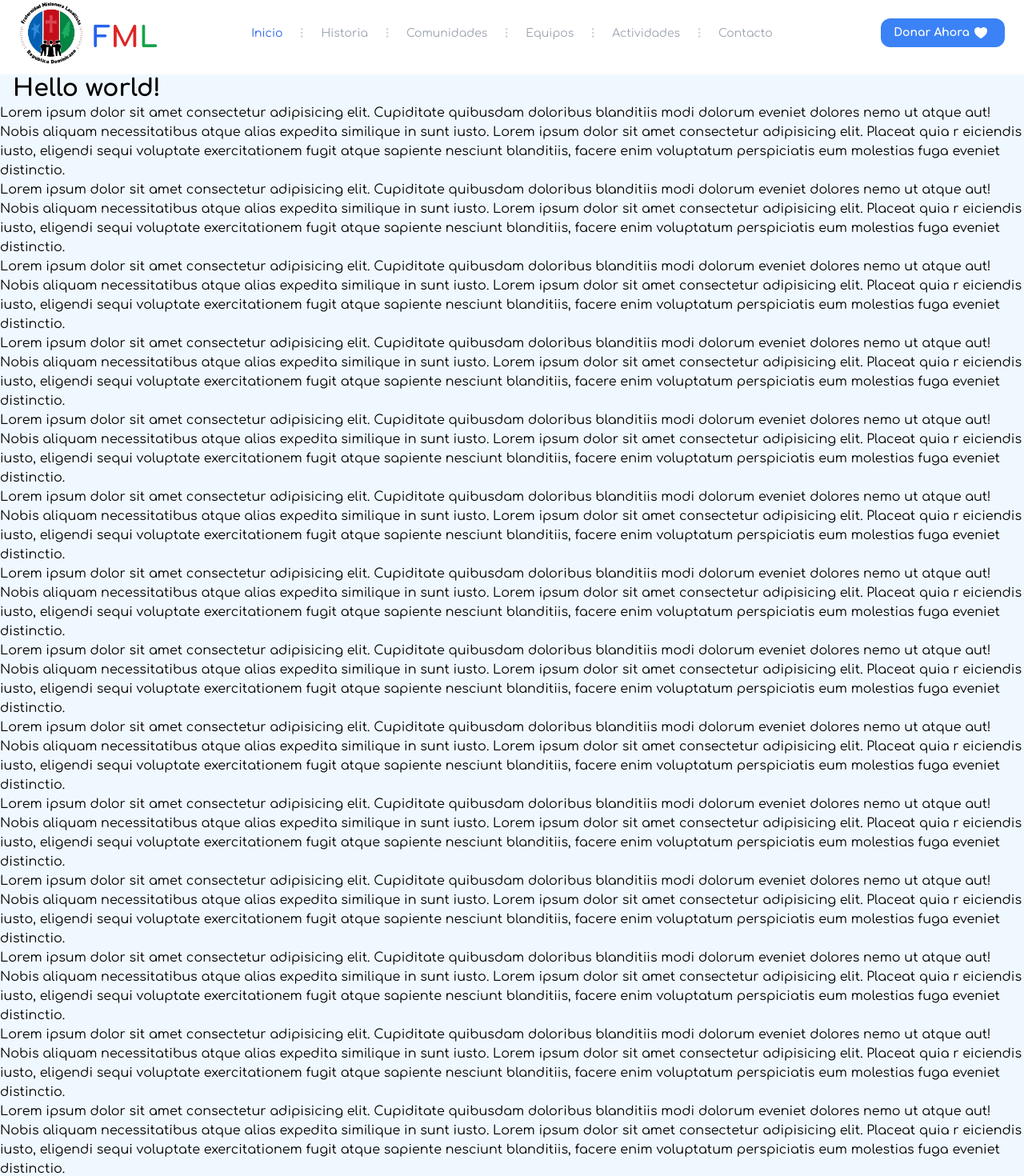
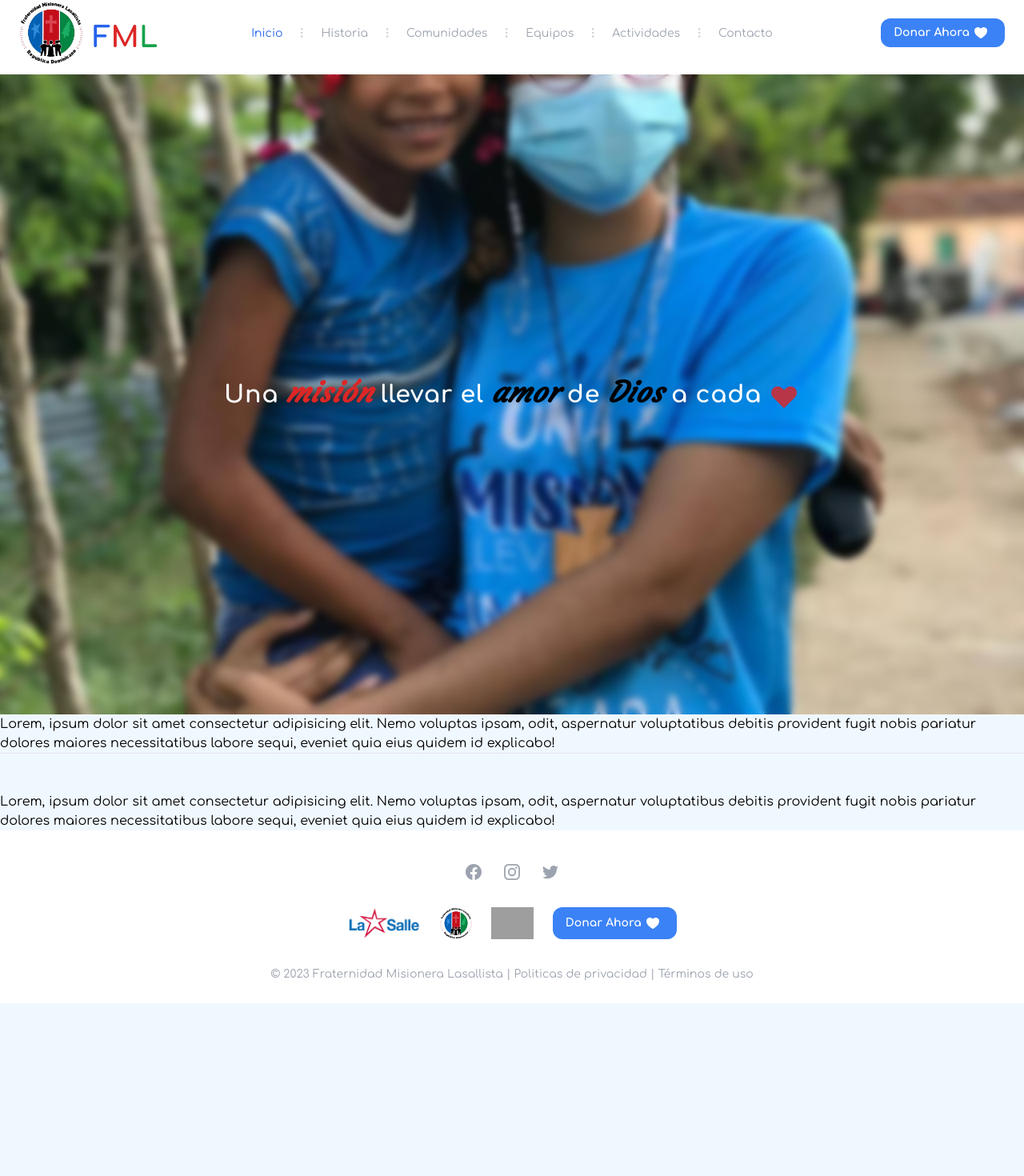
Before and after one commit to Lisito11/web-frate, a React (Vite) app: page / in a window 1280 px wide. Shown: the part 11-1481 px from the top of the page at 80% size. After the commit the page ends 1265 px from the top, so only its background shows below. Built offline with nearby package versions, Linux system fonts and the light colour scheme; grey boxes are pictures that could not be loaded.

Commit message:
add background image in mobile code first and slogan

```diff
--- a/src/frate/components/footer/Footer.tsx
+++ b/src/frate/components/footer/Footer.tsx
@@ -27,21 +27,21 @@ export const Footer = () => {
         </div>
 
         <div className="flex flex-wrap justify-center mt-4 space-x-6">
-            <img src="/images/logo_salle.png" className='h-10 sm:h-16'/>
-            <img src="/images/logo.png" className='h-10 sm:h-16'/>
-            <img src="https://www.paypalobjects.com/webstatic/mktg/logo/pp_cc_mark_111x69.jpg" className='h-10 sm:h-16' alt="PayPal Logo"/>
+            <img src="/images/logo_salle.png" className='h-10'/>
+            <img src="/images/logo.png" className='h-10'/>
+            <img src="https://www.paypalobjects.com/webstatic/mktg/logo/pp_cc_mark_111x69.jpg" className='h-10' alt="PayPal Logo"/>
             <DonationButton styles={"hidden lg:flex justify-center items-center py-2 px-4 bg-blue-500 hover:bg-blue-600 text-sm text-white font-bold rounded-xl transition duration-200 cursor-pointer"}/>
         </div>
 
 
-        <p className="mt-4 text-base leading-6 text-center text-gray-400">
+        <p className="mt-4 text-sm leading-6 text-center text-gray-400">
             © 2023 Fraternidad Misionera Lasallista
             <span> | </span>
-            <a className="mt-4 text-base leading-6 text-center text-gray-400 hover:text-gray-500" href='#'>
+            <a className="mt-4 text-sm leading-6 text-center text-gray-400 hover:text-gray-500" href='#'>
                     Politicas de privacidad
             </a>
             <span> | </span>
-            <a className="mt-4 text-base leading-6 text-center text-gray-400 hover:text-gray-500" href='#'>
+            <a className="mt-4 text-sm leading-6 text-center text-gray-400 hover:text-gray-500" href='#'>
                    Términos de uso
             </a>
 
--- a/src/frate/pages/HomePage.tsx
+++ b/src/frate/pages/HomePage.tsx
@@ -1,165 +1,167 @@
-import { AppLayout } from '../layouts/AppLayout'
+import { AppLayout } from "../layouts/AppLayout";
 
 export const HomePage = () => {
   return (
     <AppLayout>
-        <h1 className="text-3xl font-bold px-4">
-            Hello world!
+      <div className="bg-main bg-no-repeat bg-center bg-cover max-w h-screen  flex flex-col">
+        <div className="h-screen flex justify-center items-center px-6 backdrop-blur-sm ">
+        <h1 className="tracking-wide text-3xl font-bold text-white">
+          Una <span
+          className=" italic font-black text-red-600 font-temp text-4xl">
+            misión
+          </span> llevar el {" "}
+          <span  className="italic font-black text-black font-temp text-4xl">
+            amor
+            </span> de{" "}
+            <span  className="italic font-black text-black font-temp text-4xl">
+            Dios
+            </span> a cada
+          <span>
+            <svg
+              xmlns="http://www.w3.org/2000/svg"
+              className="h-10 w-10 ml-2 inline text-red-600 animate-pulse"
+              viewBox="0 0 20 20"
+              fill="currentColor"
+            >
+              <path
+                fill-rule="evenodd"
+                d="M3.172 5.172a4 4 0 015.656 0L10 6.343l1.172-1.171a4 4 0 115.656 5.656L10 17.657l-6.828-6.829a4 4 0 010-5.656z"
+                clip-rule="evenodd"
+              />
+            </svg>
+          </span>
         </h1>
-        <div>
-          Lorem ipsum dolor sit amet consectetur adipisicing elit. Cupiditate quibusdam doloribus
-          blanditiis modi
-          dolorum eveniet
-          dolores nemo ut atque aut! Nobis aliquam necessitatibus atque alias expedita similique in sunt iusto.
+        </div>
 
-          Lorem ipsum dolor sit amet consectetur adipisicing elit. Placeat quia r
-          eiciendis iusto, eligendi sequi voluptate exercitationem fugit atque
-          sapiente nesciunt blanditiis, facere enim voluptatum perspiciatis eum
-          molestias fuga eveniet distinctio.
-        </div>
-        <div>
-          Lorem ipsum dolor sit amet consectetur adipisicing elit. Cupiditate quibusdam doloribus
-          blanditiis modi
-          dolorum eveniet
-          dolores nemo ut atque aut! Nobis aliquam necessitatibus atque alias expedita similique in sunt iusto.
 
-          Lorem ipsum dolor sit amet consectetur adipisicing elit. Placeat quia r
-          eiciendis iusto, eligendi sequi voluptate exercitationem fugit atque
-          sapiente nesciunt blanditiis, facere enim voluptatum perspiciatis eum
-          molestias fuga eveniet distinctio.
-        </div>
-        <div>
-          Lorem ipsum dolor sit amet consectetur adipisicing elit. Cupiditate quibusdam doloribus
-          blanditiis modi
-          dolorum eveniet
-          dolores nemo ut atque aut! Nobis aliquam necessitatibus atque alias expedita similique in sunt iusto.
+        {/* <div className="p-6 bg-sky-200 rounded">
+        <form
+          id="login_form"
+          action="api_login"
+          method="POST"
+          className="flex flex-col justify-center"
+        >
+          <div className="flex justify-between items-center mb-3">
+            <div className="inline-flex items-center self-start">
+              <svg
+                xmlns="http://www.w3.org/2000/svg"
+                className="h-6 w-6 mr-1 text-red-600 animate-pulse"
+                viewBox="0 0 20 20"
+                fill="currentColor"
+              >
+                <path
+                  fill-rule="evenodd"
+                  d="M3.172 5.172a4 4 0 015.656 0L10 6.343l1.172-1.171a4 4 0 115.656 5.656L10 17.657l-6.828-6.829a4 4 0 010-5.656z"
+                  clip-rule="evenodd"
+                />
+              </svg>
 
-          Lorem ipsum dolor sit amet consectetur adipisicing elit. Placeat quia r
-          eiciendis iusto, eligendi sequi voluptate exercitationem fugit atque
-          sapiente nesciunt blanditiis, facere enim voluptatum perspiciatis eum
-          molestias fuga eveniet distinctio.
-        </div>
-        <div>
-          Lorem ipsum dolor sit amet consectetur adipisicing elit. Cupiditate quibusdam doloribus
-          blanditiis modi
-          dolorum eveniet
-          dolores nemo ut atque aut! Nobis aliquam necessitatibus atque alias expedita similique in sunt iusto.
+              <span className="font-bold text-gray-900 mt-1">Donación</span>
+            </div>
 
-          Lorem ipsum dolor sit amet consectetur adipisicing elit. Placeat quia r
-          eiciendis iusto, eligendi sequi voluptate exercitationem fugit atque
-          sapiente nesciunt blanditiis, facere enim voluptatum perspiciatis eum
-          molestias fuga eveniet distinctio.
-        </div>
-        <div>
-          Lorem ipsum dolor sit amet consectetur adipisicing elit. Cupiditate quibusdam doloribus
-          blanditiis modi
-          dolorum eveniet
-          dolores nemo ut atque aut! Nobis aliquam necessitatibus atque alias expedita similique in sunt iusto.
+            <div className="flex">
+              <button
+                type="button"
+                className="bg-yellow-600 p-1.5 font-bold rounded"
+              >
+                <svg
+                  xmlns="http://www.w3.org/2000/svg"
+                  className="h-5 w-5"
+                  viewBox="0 0 20 20"
+                  fill="currentColor"
+                >
+                  <path
+                    fill-rule="evenodd"
+                    d="M5 10a1 1 0 011-1h8a1 1 0 110 2H6a1 1 0 01-1-1z"
+                    clip-rule="evenodd"
+                  />
+                </svg>
+              </button>
 
-          Lorem ipsum dolor sit amet consectetur adipisicing elit. Placeat quia r
-          eiciendis iusto, eligendi sequi voluptate exercitationem fugit atque
-          sapiente nesciunt blanditiis, facere enim voluptatum perspiciatis eum
-          molestias fuga eveniet distinctio.
-        </div>
-        <div>
-          Lorem ipsum dolor sit amet consectetur adipisicing elit. Cupiditate quibusdam doloribus
-          blanditiis modi
-          dolorum eveniet
-          dolores nemo ut atque aut! Nobis aliquam necessitatibus atque alias expedita similique in sunt iusto.
+              <input
+                id="item_count"
+                type="number"
+                value="1"
+                className="max-w-[100px] font-bold font-mono py-1.5 px-2 mx-1.5
+            block border border-gray-300 rounded-md text-sm shadow-sm  placeholder-gray-400
+            focus:outline-none
+            focus:border-sky-500
+            focus:ring-1
+            focus:ring-sky-500
+            focus:invalid:border-red-500  focus:invalid:ring-red-500"
+              />
 
-          Lorem ipsum dolor sit amet consectetur adipisicing elit. Placeat quia r
-          eiciendis iusto, eligendi sequi voluptate exercitationem fugit atque
-          sapiente nesciunt blanditiis, facere enim voluptatum perspiciatis eum
-          molestias fuga eveniet distinctio.
-        </div>
-        <div>
-          Lorem ipsum dolor sit amet consectetur adipisicing elit. Cupiditate quibusdam doloribus
-          blanditiis modi
-          dolorum eveniet
-          dolores nemo ut atque aut! Nobis aliquam necessitatibus atque alias expedita similique in sunt iusto.
+              <button
+                type="button"
+                className="bg-green-600 p-1.5 font-bold rounded"
+              >
+                <svg
+                  xmlns="http://www.w3.org/2000/svg"
+                  className="h-5 w-5"
+                  viewBox="0 0 20 20"
+                  fill="currentColor"
+                >
+                  <path
+                    fill-rule="evenodd"
+                    d="M10 5a1 1 0 011 1v3h3a1 1 0 110 2h-3v3a1 1 0 11-2 0v-3H6a1 1 0 110-2h3V6a1 1 0 011-1z"
+                    clip-rule="evenodd"
+                  />
+                </svg>
+              </button>
+            </div>
+          </div>
 
-          Lorem ipsum dolor sit amet consectetur adipisicing elit. Placeat quia r
-          eiciendis iusto, eligendi sequi voluptate exercitationem fugit atque
-          sapiente nesciunt blanditiis, facere enim voluptatum perspiciatis eum
-          molestias fuga eveniet distinctio.
-        </div>
-        <div>
-          Lorem ipsum dolor sit amet consectetur adipisicing elit. Cupiditate quibusdam doloribus
-          blanditiis modi
-          dolorum eveniet
-          dolores nemo ut atque aut! Nobis aliquam necessitatibus atque alias expedita similique in sunt iusto.
+          <label className="text-sm font-medium">De parte de</label>
+          <input
+            className="mb-3 px-2 py-1.5
+          mb-3 mt-1 block w-full px-2 py-1.5 border border-gray-300 rounded-md text-sm shadow-sm placeholder-gray-400
+          focus:outline-none
+          focus:border-sky-500
+          focus:ring-1
+          focus:ring-sky-500
+          focus:invalid:border-red-500 focus:invalid:ring-red-500"
+            type="text"
+            name="username"
+            placeholder="Lisanny Pena"
+          />
+          <label className="text-sm font-medium">Mensaje ( opcional )</label>
+          <textarea
+            className="
+          mb-3 mt-1 block w-full px-2 py-1.5 border border-gray-300 rounded-md text-sm shadow-sm placeholder-gray-400
+          focus:outline-none
+          focus:border-sky-500
+          focus:ring-1
+          focus:ring-sky-500
+          focus:invalid:border-red-500 focus:invalid:ring-red-500"
+            name="messages"
+            placeholder="Déjanos un mensaje"
+          ></textarea>
+          <button
+            className="px-4 py-1.5 rounded-md shadow-lg bg-gradient-to-r from-pink-600 to-red-600 font-medium text-gray-100 block transition duration-300"
+            type="submit"
+          >
+            <span id="login_process_state" className="hidden">
+              Sending :)
+            </span>
+            <span id="login_default_state">
+              Donar ahora<span id="subtotal"></span>
+            </span>
+          </button>
+        </form>
+      </div> */}
 
-          Lorem ipsum dolor sit amet consectetur adipisicing elit. Placeat quia r
-          eiciendis iusto, eligendi sequi voluptate exercitationem fugit atque
-          sapiente nesciunt blanditiis, facere enim voluptatum perspiciatis eum
-          molestias fuga eveniet distinctio.
-        </div>
-        <div>
-          Lorem ipsum dolor sit amet consectetur adipisicing elit. Cupiditate quibusdam doloribus
-          blanditiis modi
-          dolorum eveniet
-          dolores nemo ut atque aut! Nobis aliquam necessitatibus atque alias expedita similique in sunt iusto.
 
-          Lorem ipsum dolor sit amet consectetur adipisicing elit. Placeat quia r
-          eiciendis iusto, eligendi sequi voluptate exercitationem fugit atque
-          sapiente nesciunt blanditiis, facere enim voluptatum perspiciatis eum
-          molestias fuga eveniet distinctio.
-        </div>
-        <div>
-          Lorem ipsum dolor sit amet consectetur adipisicing elit. Cupiditate quibusdam doloribus
-          blanditiis modi
-          dolorum eveniet
-          dolores nemo ut atque aut! Nobis aliquam necessitatibus atque alias expedita similique in sunt iusto.
+      </div>
+      <div>
+        Lorem, ipsum dolor sit amet consectetur adipisicing elit. Nemo voluptas ipsam, odit, aspernatur voluptatibus debitis provident fugit nobis pariatur dolores maiores necessitatibus labore sequi, eveniet quia eius quidem id explicabo!
+      </div>
+      <hr />
+      <br />
+      <br />
+      <div>
+        Lorem, ipsum dolor sit amet consectetur adipisicing elit. Nemo voluptas ipsam, odit, aspernatur voluptatibus debitis provident fugit nobis pariatur dolores maiores necessitatibus labore sequi, eveniet quia eius quidem id explicabo!
+      </div>
 
-          Lorem ipsum dolor sit amet consectetur adipisicing elit. Placeat quia r
-          eiciendis iusto, eligendi sequi voluptate exercitationem fugit atque
-          sapiente nesciunt blanditiis, facere enim voluptatum perspiciatis eum
-          molestias fuga eveniet distinctio.
-        </div>
-        <div>
-          Lorem ipsum dolor sit amet consectetur adipisicing elit. Cupiditate quibusdam doloribus
-          blanditiis modi
-          dolorum eveniet
-          dolores nemo ut atque aut! Nobis aliquam necessitatibus atque alias expedita similique in sunt iusto.
-
-          Lorem ipsum dolor sit amet consectetur adipisicing elit. Placeat quia r
-          eiciendis iusto, eligendi sequi voluptate exercitationem fugit atque
-          sapiente nesciunt blanditiis, facere enim voluptatum perspiciatis eum
-          molestias fuga eveniet distinctio.
-        </div>
-        <div>
-          Lorem ipsum dolor sit amet consectetur adipisicing elit. Cupiditate quibusdam doloribus
-          blanditiis modi
-          dolorum eveniet
-          dolores nemo ut atque aut! Nobis aliquam necessitatibus atque alias expedita similique in sunt iusto.
-
-          Lorem ipsum dolor sit amet consectetur adipisicing elit. Placeat quia r
-          eiciendis iusto, eligendi sequi voluptate exercitationem fugit atque
-          sapiente nesciunt blanditiis, facere enim voluptatum perspiciatis eum
-          molestias fuga eveniet distinctio.
-        </div>
-        <div>
-          Lorem ipsum dolor sit amet consectetur adipisicing elit. Cupiditate quibusdam doloribus
-          blanditiis modi
-          dolorum eveniet
-          dolores nemo ut atque aut! Nobis aliquam necessitatibus atque alias expedita similique in sunt iusto.
-
-          Lorem ipsum dolor sit amet consectetur adipisicing elit. Placeat quia r
-          eiciendis iusto, eligendi sequi voluptate exercitationem fugit atque
-          sapiente nesciunt blanditiis, facere enim voluptatum perspiciatis eum
-          molestias fuga eveniet distinctio.
-        </div>
-        <div>
-          Lorem ipsum dolor sit amet consectetur adipisicing elit. Cupiditate quibusdam doloribus
-          blanditiis modi
-          dolorum eveniet
-          dolores nemo ut atque aut! Nobis aliquam necessitatibus atque alias expedita similique in sunt iusto.
-
-          Lorem ipsum dolor sit amet consectetur adipisicing elit. Placeat quia r
-          eiciendis iusto, eligendi sequi voluptate exercitationem fugit atque
-          sapiente nesciunt blanditiis, facere enim voluptatum perspiciatis eum
-          molestias fuga eveniet distinctio.
-        </div>
     </AppLayout>
-  )
-}
+  );
+};
--- a/src/index.css
+++ b/src/index.css
@@ -1,4 +1,5 @@
 @import url('https://fonts.googleapis.com/css2?family=Comfortaa:wght@400;700&display=swap');
+@import url('https://fonts.googleapis.com/css2?family=Courgette&display=swap');
 @tailwind base;
 @tailwind components;
 @tailwind utilities;
```
Also changed, not shown: tailwind.config.cjs (+6 -1 lines), public/images/background-mobile.jpg (added), public/images/background.jpg (added).
